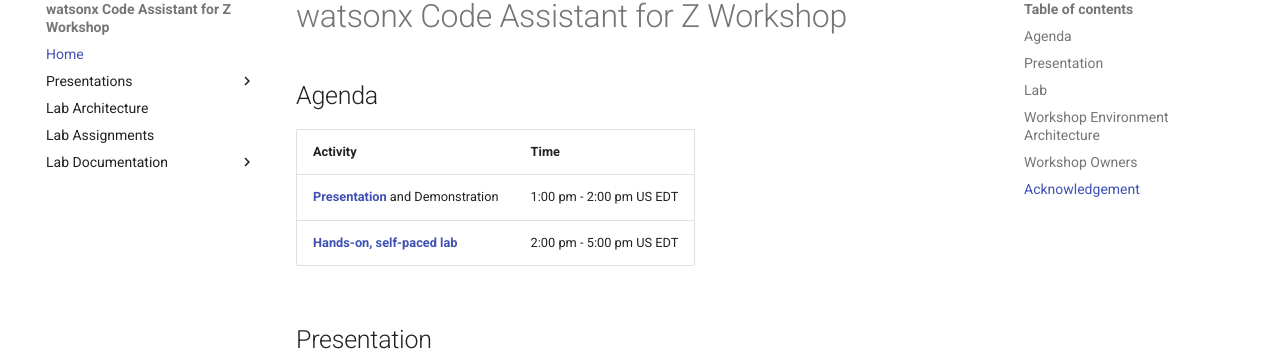
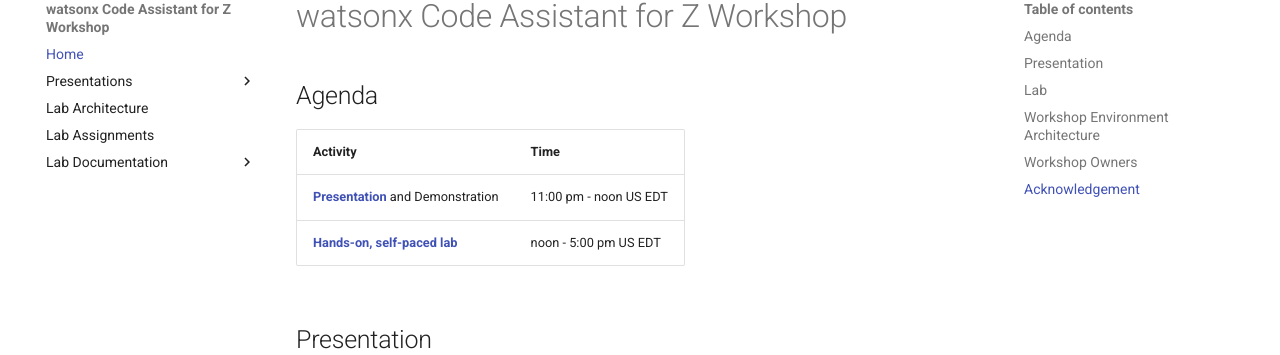
Before and after one commit to ibm-wsc/WCA4Z-Wildfire-Workshop, an MkDocs documentation site: the page built from docs/index.md, in a window 1280 px wide and 1341 px high. Shown: the part 102-457 px from the top of the window. Built offline with MkDocs 1.6.1 and Material for MkDocs 9.7.7, drawn with Linux system fonts in a browser that asks for light colours; comment, search, counter and statistics services are not loaded.

Commit message:
update agenda hours

```diff
--- a/docs/index.md
+++ b/docs/index.md
@@ -4,8 +4,8 @@
 
 | Activity       | Time     |
 | ---                  | ---           |
-| [**Presentation**](#presentation) and Demonstration             | 1:00 pm - 2:00 pm US EDT   |
-| [**Hands-on, self-paced lab**](#lab)           | 2:00 pm - 5:00 pm US EDT      |
+| [**Presentation**](#presentation) and Demonstration             | 11:00 pm - noon US EDT   |
+| [**Hands-on, self-paced lab**](#lab)           | noon - 5:00 pm US EDT      |
 
 ## Presentation
 
```
